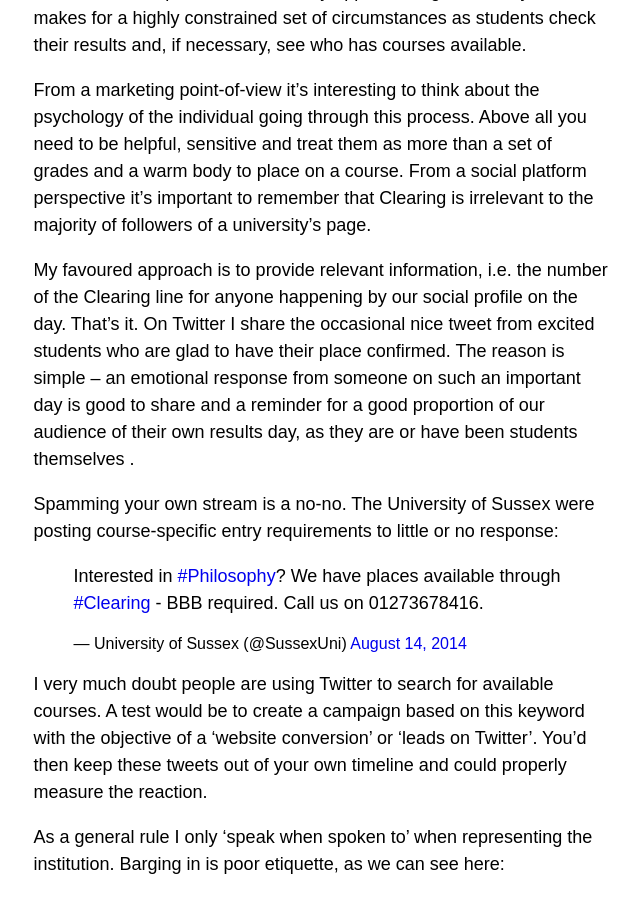
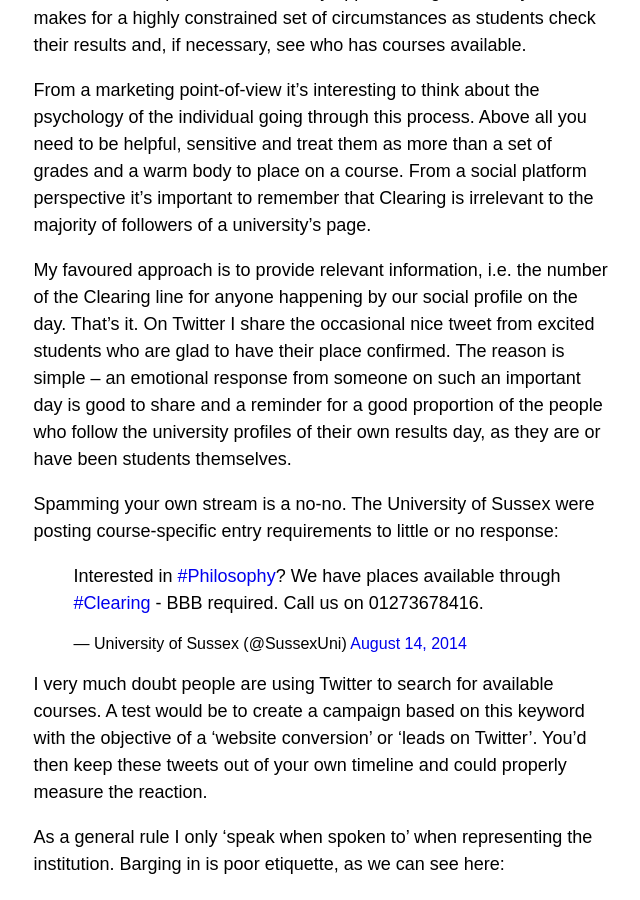
Before and after one commit to markhgn/markhgn.github.io, a Jekyll site: the page built from _posts/2014-08-14-clearing-2014.md, in a window 1280 px wide and 900 px high, scrolled down 377 px. Shown: the whole window, without its empty margins (319-959 px from the left). Built offline with Jekyll 4.4.1, drawn with Linux system fonts in a browser that asks for light colours; Markdown is read by kramdown in place of the engine named in the settings; comment, search, counter and statistics services are not loaded.

Commit message:
Edits and new pages

```diff
--- a/_posts/2014-08-14-clearing-2014.md
+++ b/_posts/2014-08-14-clearing-2014.md
@@ -9,7 +9,7 @@
 
 From a marketing point-of-view it's interesting to think about the psychology of the individual going through this process. Above all you need to be helpful, sensitive and treat them as more than a set of grades and a warm body to place on a course. From a social platform perspective it's important to remember that Clearing is irrelevant to the majority of followers of a university's page.
 
-My favoured approach is to provide relevant information, i.e. the number of the Clearing line for anyone happening by our social profile on the day. That's it. On Twitter I share the occasional nice tweet from excited students who are glad to have their place confirmed. The reason is simple &#8211; an emotional response from someone on such an important day is good to share and a reminder for a good proportion of our audience of their own results day, as they are or have been students themselves .
+My favoured approach is to provide relevant information, i.e. the number of the Clearing line for anyone happening by our social profile on the day. That's it. On Twitter I share the occasional nice tweet from excited students who are glad to have their place confirmed. The reason is simple &#8211; an emotional response from someone on such an important day is good to share and a reminder for a good proportion of the people who follow the university profiles of their own results day, as they are or have been students themselves.
 
 Spamming your own stream is a no-no. The University of Sussex were posting course-specific entry requirements to little or no response:
 
```
Also changed, not shown: _posts/2011-11-21-elephants-in-the-room.md (+1 -1 lines), _posts/2013-01-20-are-content-marketers-wilfully-delusional.md (+1 -1 lines), _posts/2013-01-21-are-content-marketers-wilfully-delusional-examples.md (+1 -1 lines), manifesto.md (added, +20 -0 lines).
